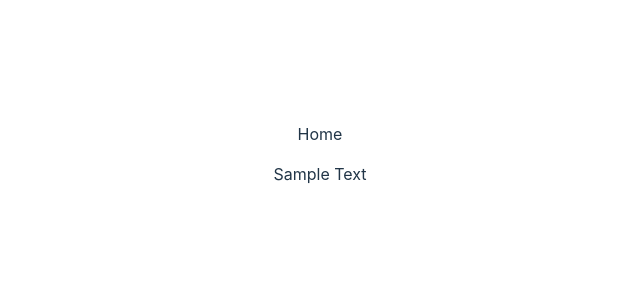
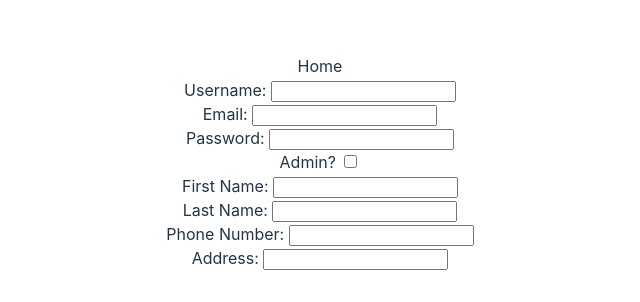
Before and after one commit to ZefAnderson/Stu-Reg-Capstone, a React (Vite) app in the folder client/: page / in a window 1280 px wide. Shown: the part 238-540 px from the top of the page, without its empty margins (320-960 px from the left). Built offline with nearby package versions, Linux system fonts and the light colour scheme; no server answers.

Commit message:
login page worked on

```diff
--- a/client/src/Lists/RegistrationPageList.jsx
+++ b/client/src/Lists/RegistrationPageList.jsx
@@ -5,7 +5,24 @@ export default function RegistrationPageList () {
     const registration = useContext(RegistrationContext);
     return (
         <>
-            <p>Sample Text</p>
+            <form>
+                <label for="username">Username: </label>
+                <input type="text" id="username"></input><br></br>
+                <label for="email">Email: </label>
+                <input type="text" id="email"></input><br></br>
+                <label for="password">Password: </label>
+                <input type="text" id="password"></input><br></br>
+                <label for="admin">Admin? </label>
+                <input type="checkbox" id="admin"></input><br></br>
+                <label for="fname">First Name: </label>
+                <input type="text" id="fname"></input><br></br>
+                <label for="lname">Last Name: </label>
+                <input type="text" id="lname"></input><br></br>
+                <label for="phone">Phone Number: </label>
+                <input type="number" id="phone"></input><br></br>
+                <label for="address">Address: </label>
+                <input type="text" id="address"></input>
+            </form>
         </>
     )
 }
```
